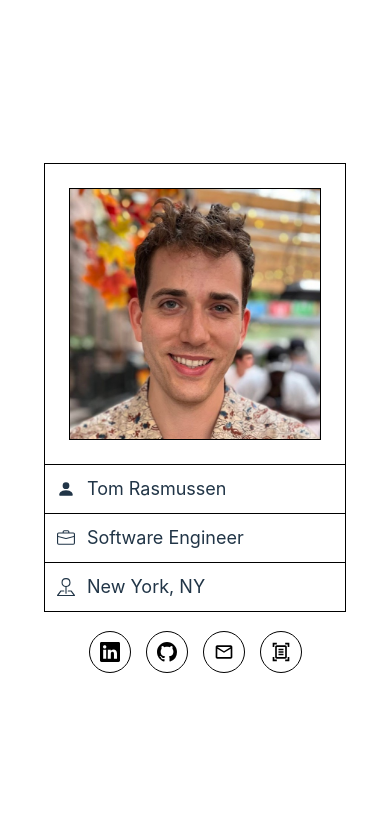
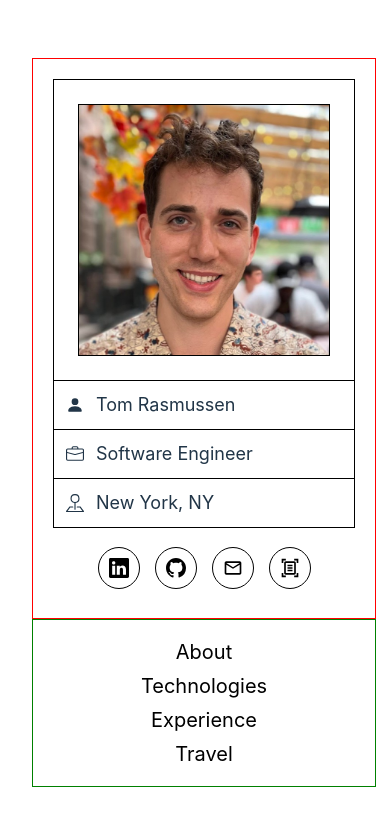
Before and after one commit to torasmu/me, a React (Vite) app in the folder app/: page / in a window 390 px wide. Shown: the top 826 px of the page. Built offline with nearby package versions, Linux system fonts and the light colour scheme.

Commit message:
Basic responsive layout

```diff
--- a/app/src/App.css
+++ /dev/null
@@ -1,6 +0,0 @@
-#root {
-  max-width: 1280px;
-  margin: 0 auto;
-  padding: 2rem;
-  text-align: center;
-}
--- a/app/src/App.tsx
+++ b/app/src/App.tsx
@@ -1,17 +1,43 @@
-import './App.css'
+import styled from 'styled-components'
 import NameCard from './components/NameCard'
 import LinkBubbles from './components/LinkBubbles'
+import BigLinks from './components/BigLinks'
+
+const Container = styled.div`
+  display: flex;
+  width: 100%;
+  flex-wrap: wrap;
+  justify-content: center;
+`
+
+const LeftPanel = styled.div`
+  flex: 0 1 300px;
+  border: 1px solid red;
+  padding: 20px;
+`
+
+const RightPanel = styled.div`
+  flex: 3;
+  border: 1px solid green;
+  width: 100%;
+  padding: 20px;
+`
 
 function App() {
   return (
-    <div className="App">
+    <Container>
+      <LeftPanel>
         <NameCard
           name={'Tom Rasmussen'}
           job={'Software Engineer'}
           location={'New York, NY'}
         />
         <LinkBubbles />
-    </div>
+      </LeftPanel>
+      <RightPanel>
+        <BigLinks />
+      </RightPanel>
+    </Container>
   )
 }
 
--- /dev/null
+++ b/app/src/components/BigLinks.tsx
@@ -0,0 +1,27 @@
+import styled from 'styled-components'
+
+const Container = styled.div`
+  display: flex;
+  flex-direction: column;
+  align-items: center;
+  height: 100%;
+  justify-content: center;
+  gap: 10px;
+`
+
+const BigLink = styled.a`
+  font-size: 20px;
+  text-decoration: none;
+  color: black;
+`
+
+const BigLinks = () => (
+  <Container>
+    <BigLink href="/about">About</BigLink>
+    <BigLink href="/tech">Technologies</BigLink>
+    <BigLink href="/experience">Experience</BigLink>
+    <BigLink href="/travel">Travel</BigLink>
+  </Container>
+)
+
+export default BigLinks
--- a/app/src/index.css
+++ b/app/src/index.css
@@ -22,3 +22,10 @@ body {
   min-width: 320px;
   min-height: 100vh;
 }
+
+#root {
+  width: 100%;
+  margin: 0 auto;
+  padding: 2rem;
+  text-align: center;
+}
```
Lines whose indentation alone changed are shown as unchanged.
